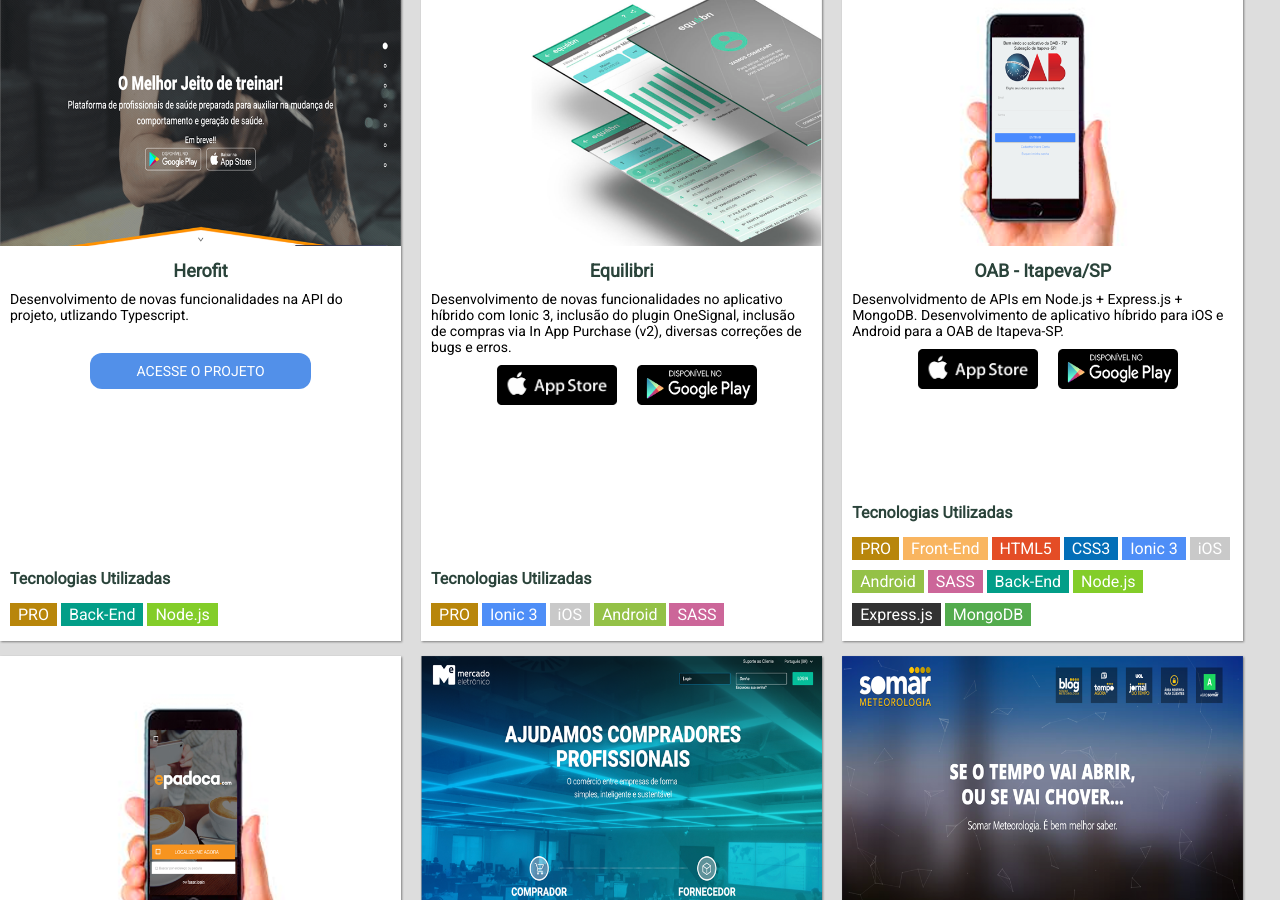
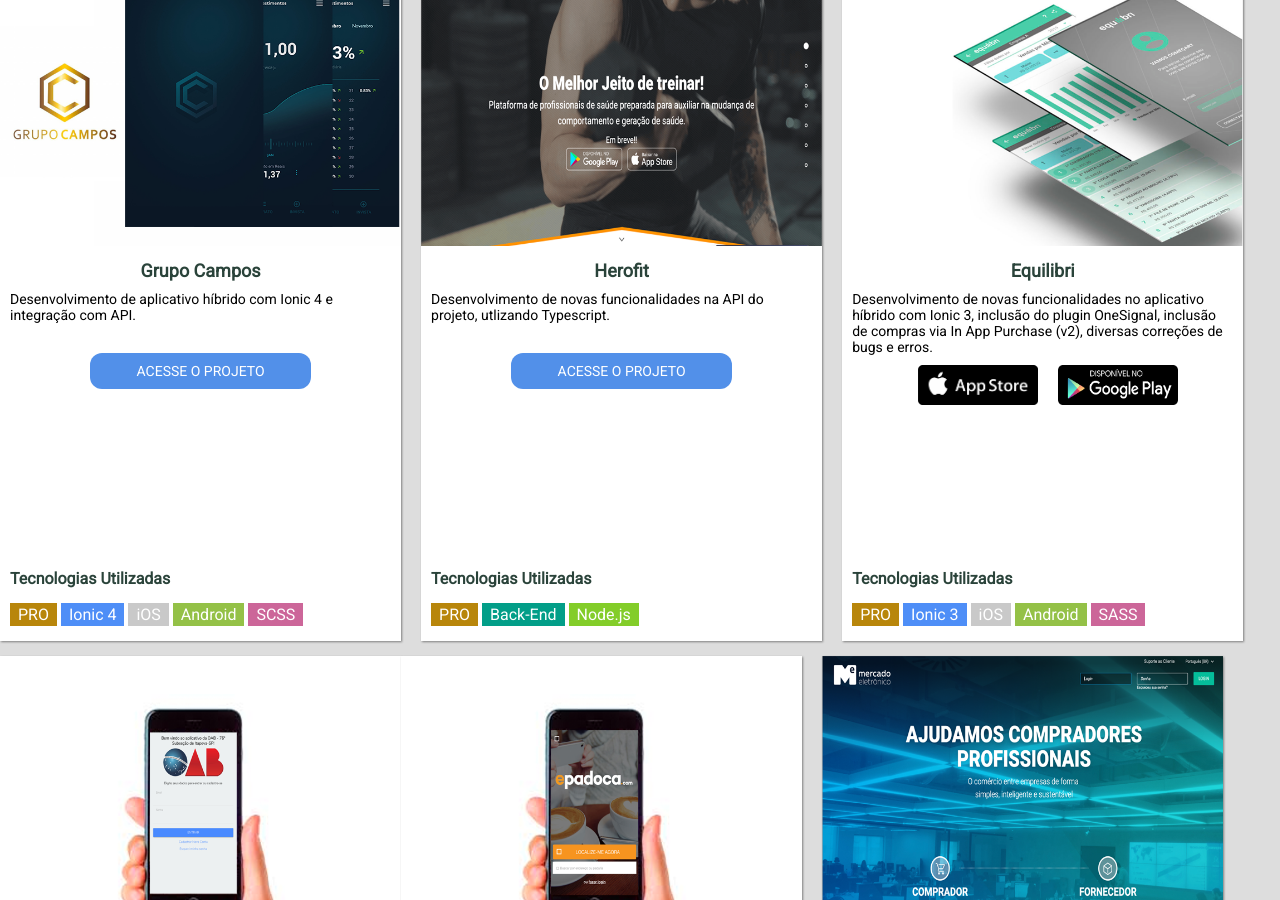
Before and after one commit to ednilsonamaral/ednilsonamaral.github.io, a Jekyll site: the page built from portfolio.html, in a window 1280 px wide and 900 px high, scrolled down 270 px. Built offline with Jekyll 4.4.1, drawn with Linux system fonts in a browser that asks for light colours; comment, search, counter and statistics services are not loaded.

Commit message:
add grupocampos portfolio

```diff
--- a/portfolio.html
+++ b/portfolio.html
@@ -16,6 +16,31 @@
       <span class="text">Desenvolvido com o intuito de praticar o que aprendi.</span>
     </div>
   </div><!-- fim do /.card-legend -->
+
+  <div class="card-group">
+    <div class="card">
+      <div class="text">
+        <div class="image"><img src="/assets/img/grupocampos.png"></div>
+
+        <div class="content">
+          <h2 class="title-project">Grupo Campos</h2>
+
+          <p>Desenvolvimento de aplicativo híbrido com Ionic 4 e integração com API.</p>
+
+          <p class="result-project"><a href="https://www.linkedin.com/company/grupo-campos-consignado/" target="_blank">acesse o projeto</a></p>
+        </div>
+      </div>
+
+      <div class="tags">
+        <h3 class="descricao-tech">Tecnologias Utilizadas</h3>
+
+        <span class="pro">PRO</span>
+        <span class="ionic">Ionic 4</span>
+        <span class="ios">iOS</span>
+        <span class="android">Android</span>
+        <span class="sass">SCSS</span>
+      </div>
+    </div>
 
     <div class="card">
       <div class="text">
@@ -856,4 +881,5 @@
         <span class="responsive">Responsivo</span>
       </div>
     </div><!-- fim do /.card -->
+  </div>
 </div><!-- fim do bloco do /.wrapper-cards -->
```
Also changed, not shown: assets/img/grupocampos.png (added). Lines whose indentation alone changed are shown as unchanged.
